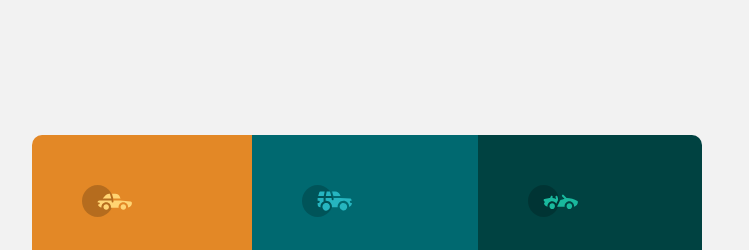
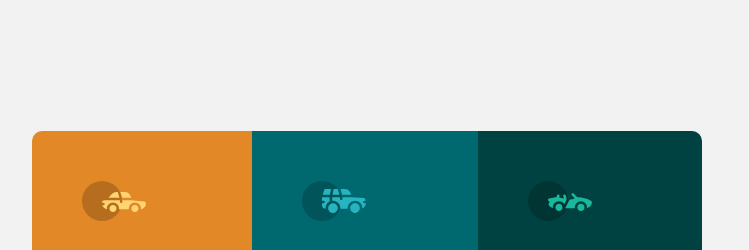
Before and after one commit to yotamle/3-column-preview-card, a plain HTML site: page index.html in a window 1280 px wide. Shown: the top 250 px of the page, 293-1042 px from the left. Drawn offline with Linux system fonts and the light colour scheme.

Commit message:
Add files via upload

```diff
--- a/index.html
+++ b/index.html
@@ -17,7 +17,7 @@
   <section>
     <div class="panel">
       <div class="carPlan">
-        <img src="images/icon-sedans.svg" alt="" width="50px">
+        <img src="images/icon-sedans.svg" alt="">
         <h2>Sedans</h2>
         <p>Choose a sedan for its affordability and excellent fuel economy. Ideal for cruising in the city
           or on your next road trip.</p>
@@ -25,7 +25,7 @@
       </div>
 
       <div class="carPlan">
-        <img src="images/icon-suvs.svg" alt="" width="50px">
+        <img src="images/icon-suvs.svg" alt="">
         <h2>SUVs</h2>
         <p>Take an SUV for its spacious interior, power, and versatility. Perfect for your next family vacation
           and off-road adventures.
@@ -34,7 +34,7 @@
       </div>
 
       <div class="carPlan">
-        <img src="images/icon-luxury.svg" alt="" width="50px">
+        <img src="images/icon-luxury.svg" alt="">
         <h2>Luxury</h2>
         <p>
           Cruise in the best car brands without the bloated prices. Enjoy the enhanced comfort of a luxury
```
